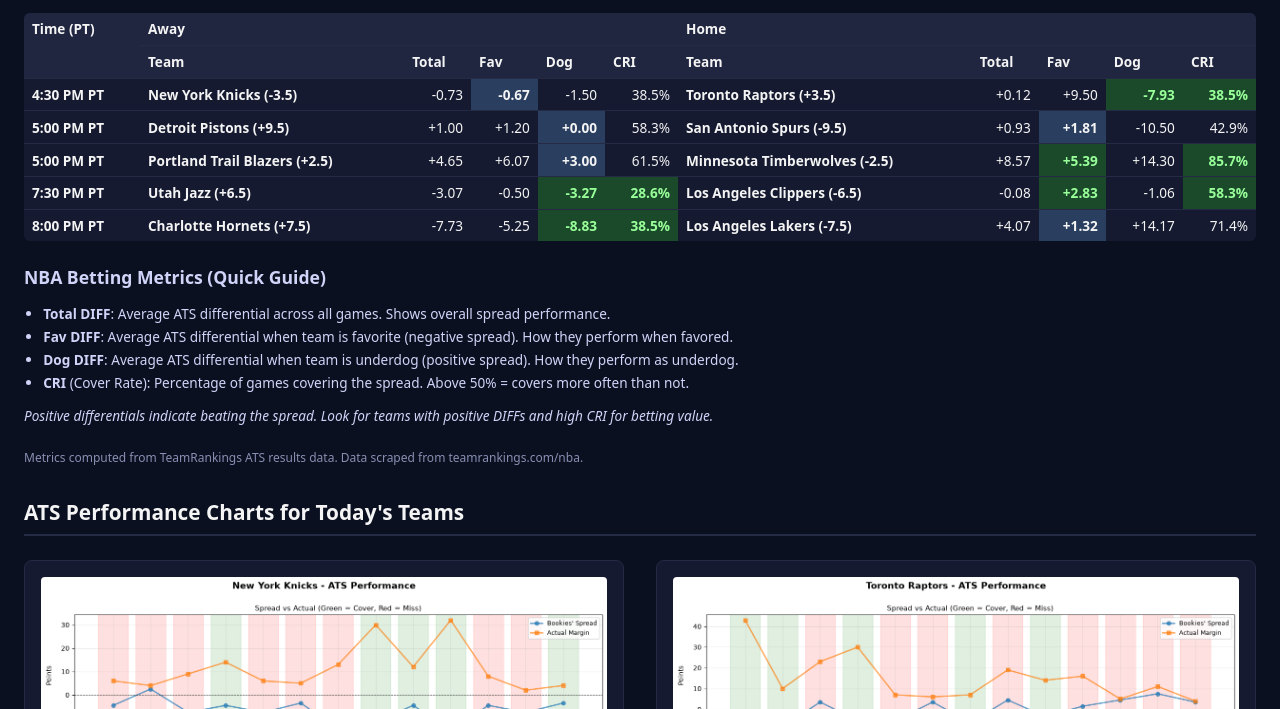
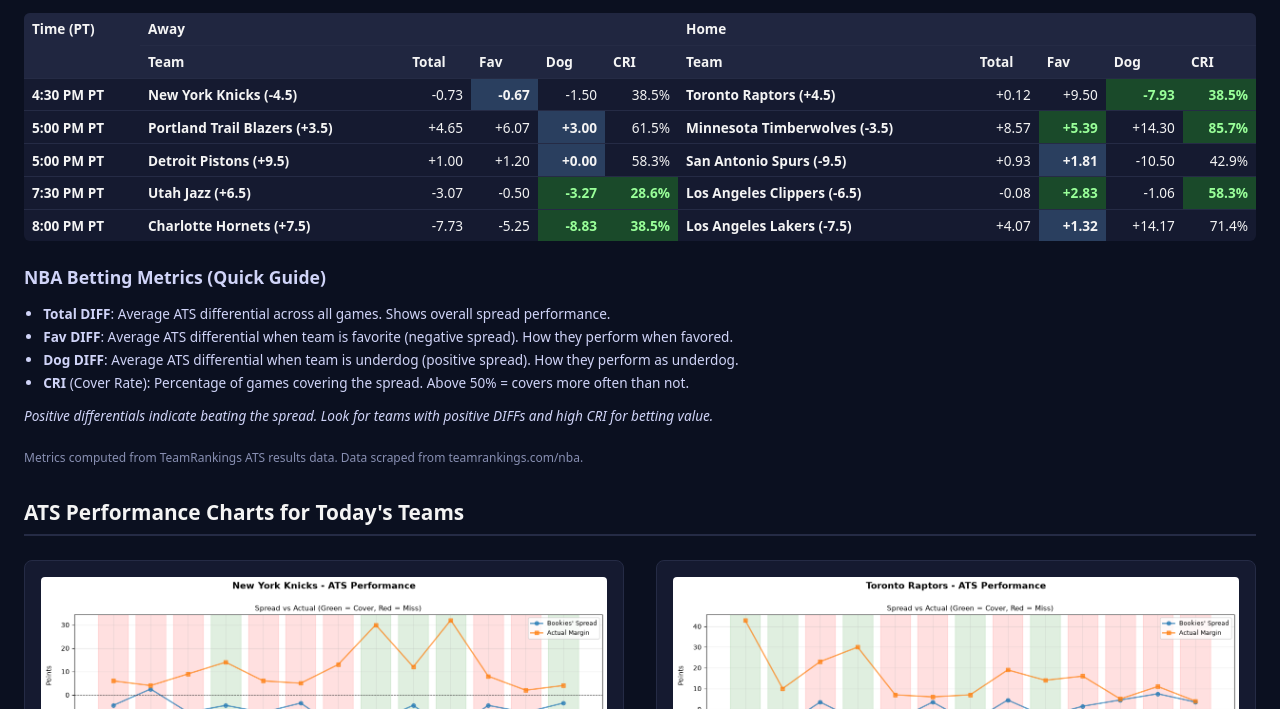
Before and after one commit to ajoros/nbabetinfo, a plain HTML site: page index.html in a window 1280 px wide. Shown: the part 91-800 px from the top of the page. Drawn offline with Linux system fonts and the light colour scheme.

Commit message:
Update nbabetinfo page with ATS plots [2026-11-17 22:03 UTC]

```diff
--- a/index.html
+++ b/index.html
@@ -193,9 +193,9 @@
           </tr>
         </thead>
         <tbody>
-          <tr><td class='time'>4:30 PM PT</td><td class='team-name'>New York Knicks (-3.5)</td><td class='metric'>-0.73</td><td class='metric highlight'>-0.67</td><td class='metric'>-1.50</td><td class='metric'>38.5%</td><td class='team-name'>Toronto Raptors (+3.5)</td><td class='metric'>+0.12</td><td class='metric'>+9.50</td><td class='metric highlight warning'>-7.93</td><td class='metric warning'>38.5%</td></tr>
+          <tr><td class='time'>4:30 PM PT</td><td class='team-name'>New York Knicks (-4.5)</td><td class='metric'>-0.73</td><td class='metric highlight'>-0.67</td><td class='metric'>-1.50</td><td class='metric'>38.5%</td><td class='team-name'>Toronto Raptors (+4.5)</td><td class='metric'>+0.12</td><td class='metric'>+9.50</td><td class='metric highlight warning'>-7.93</td><td class='metric warning'>38.5%</td></tr>
+<tr><td class='time'>5:00 PM PT</td><td class='team-name'>Portland Trail Blazers (+3.5)</td><td class='metric'>+4.65</td><td class='metric'>+6.07</td><td class='metric highlight'>+3.00</td><td class='metric'>61.5%</td><td class='team-name'>Minnesota Timberwolves (-3.5)</td><td class='metric'>+8.57</td><td class='metric highlight strong'>+5.39</td><td class='metric'>+14.30</td><td class='metric strong'>85.7%</td></tr>
 <tr><td class='time'>5:00 PM PT</td><td class='team-name'>Detroit Pistons (+9.5)</td><td class='metric'>+1.00</td><td class='metric'>+1.20</td><td class='metric highlight'>+0.00</td><td class='metric'>58.3%</td><td class='team-name'>San Antonio Spurs (-9.5)</td><td class='metric'>+0.93</td><td class='metric highlight'>+1.81</td><td class='metric'>-10.50</td><td class='metric'>42.9%</td></tr>
-<tr><td class='time'>5:00 PM PT</td><td class='team-name'>Portland Trail Blazers (+2.5)</td><td class='metric'>+4.65</td><td class='metric'>+6.07</td><td class='metric highlight'>+3.00</td><td class='metric'>61.5%</td><td class='team-name'>Minnesota Timberwolves (-2.5)</td><td class='metric'>+8.57</td><td class='metric highlight strong'>+5.39</td><td class='metric'>+14.30</td><td class='metric strong'>85.7%</td></tr>
 <tr><td class='time'>7:30 PM PT</td><td class='team-name'>Utah Jazz (+6.5)</td><td class='metric'>-3.07</td><td class='metric'>-0.50</td><td class='metric highlight warning'>-3.27</td><td class='metric warning'>28.6%</td><td class='team-name'>Los Angeles Clippers (-6.5)</td><td class='metric'>-0.08</td><td class='metric highlight strong'>+2.83</td><td class='metric'>-1.06</td><td class='metric strong'>58.3%</td></tr>
 <tr><td class='time'>8:00 PM PT</td><td class='team-name'>Charlotte Hornets (+7.5)</td><td class='metric'>-7.73</td><td class='metric'>-5.25</td><td class='metric highlight warning'>-8.83</td><td class='metric warning'>38.5%</td><td class='team-name'>Los Angeles Lakers (-7.5)</td><td class='metric'>+4.07</td><td class='metric highlight'>+1.32</td><td class='metric'>+14.17</td><td class='metric'>71.4%</td></tr>
         </tbody>
@@ -222,10 +222,10 @@
       <div class="plots-grid">
         <div class="plot-item"><img src="plots/ats_new-york-knicks.png" alt="New York Knicks ATS Performance" /></div>
         <div class="plot-item"><img src="plots/ats_toronto-raptors.png" alt="Toronto Raptors ATS Performance" /></div>
+        <div class="plot-item"><img src="plots/ats_portland-trail-blazers.png" alt="Portland Trail Blazers ATS Performance" /></div>
+        <div class="plot-item"><img src="plots/ats_minnesota-timberwolves.png" alt="Minnesota Timberwolves ATS Performance" /></div>
         <div class="plot-item"><img src="plots/ats_detroit-pistons.png" alt="Detroit Pistons ATS Performance" /></div>
         <div class="plot-item"><img src="plots/ats_san-antonio-spurs.png" alt="San Antonio Spurs ATS Performance" /></div>
-        <div class="plot-item"><img src="plots/ats_portland-trail-blazers.png" alt="Portland Trail Blazers ATS Performance" /></div>
-        <div class="plot-item"><img src="plots/ats_minnesota-timberwolves.png" alt="Minnesota Timberwolves ATS Performance" /></div>
         <div class="plot-item"><img src="plots/ats_utah-jazz.png" alt="Utah Jazz ATS Performance" /></div>
         <div class="plot-item"><img src="plots/ats_los-angeles-clippers.png" alt="Los Angeles Clippers ATS Performance" /></div>
         <div class="plot-item"><img src="plots/ats_charlotte-hornets.png" alt="Charlotte Hornets ATS Performance" /></div>
```
